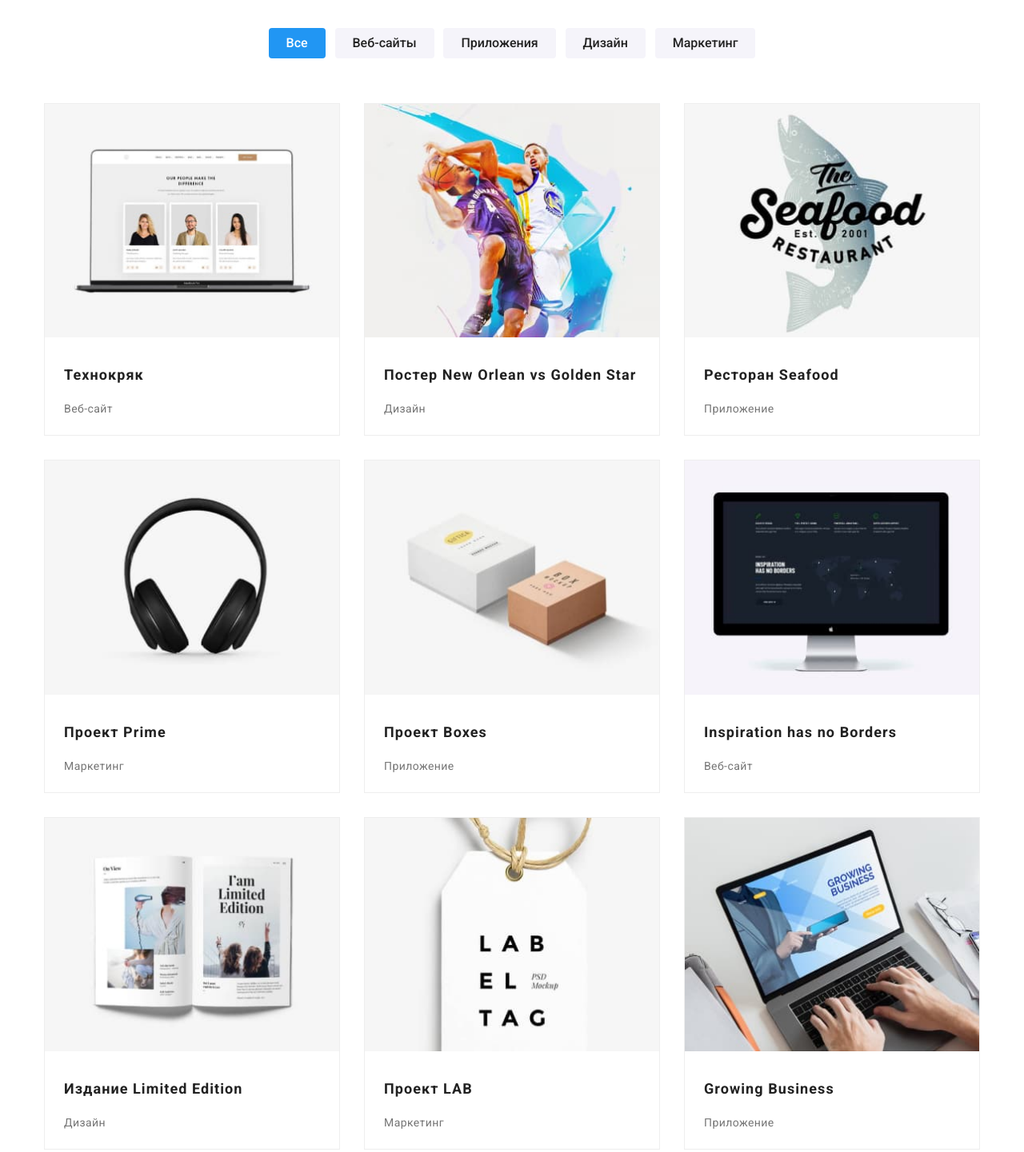
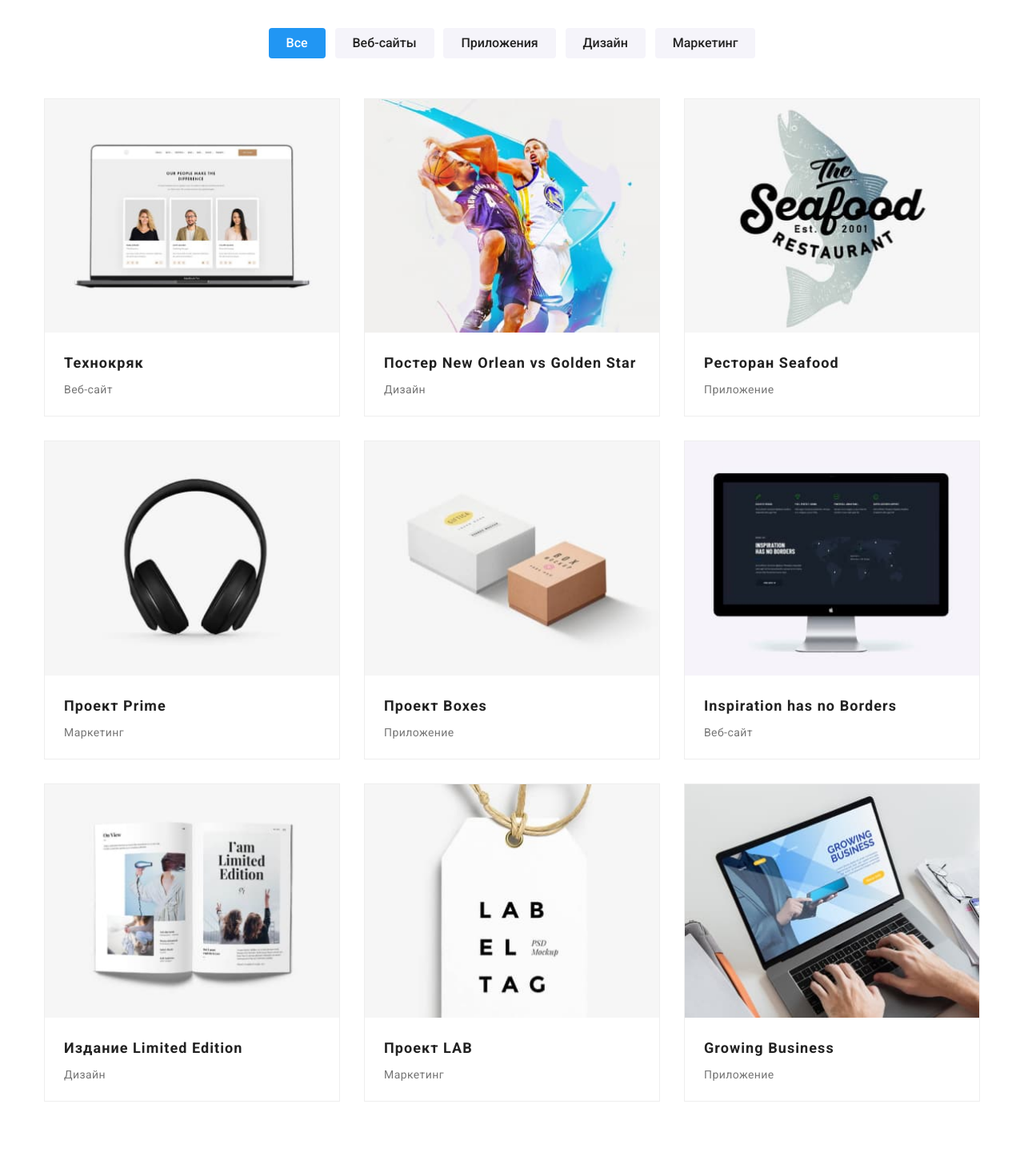
Before and after one commit to VasylievKostia/goit-markup-hw-04, a plain HTML site: page portfolio.html in a window 1280 px wide. Shown: the part 140-1581 px from the top of the page at 80% size. Drawn offline with nearby package versions, Linux system fonts and the light colour scheme.

Commit message:
hw4 v2.5

```diff
--- a/css/styles.css
+++ b/css/styles.css
@@ -412,6 +412,7 @@ margin-bottom: 50px;
 
 .footer .conteiner {
     display: flex;
+    align-items: baseline;
 }
 
 .footer .link {
@@ -456,7 +457,6 @@ margin-bottom: 20px;
 }
 
 .footer-social-links-tomb {
-    padding-top: 12px;
     margin-left: 70px;
 }
 
@@ -494,14 +494,17 @@ padding: 6px 22px;
     background-color: var(--logo-button-color);
     color: var(--hero-text-color);
     cursor: pointer;
+    box-shadow: 0px 3px 1px rgba(0, 0, 0, 0.1), 0px 1px 2px rgba(0, 0, 0, 0.08), 0px 2px 2px rgba(0, 0, 0, 0.12);
 }
 
 
 .portpholio-list-titel {
     font-weight: 700;
     font-size: 18px;
-    line-height: 3;
+    line-height: 2;
     letter-spacing: 0.06em;
+    letter-spacing: 0.06em;
+
     color: var(--header-color);
     margin-bottom: 4px;
 }
@@ -522,7 +525,7 @@ padding: 6px 22px;
 }
 
 .buttons-list {
-    margin-bottom: 56px;
+    margin-bottom: 50px;
     text-align: center;
 }
 
@@ -548,8 +551,8 @@ padding: 6px 22px;
 
 }
 
-.card-item:hover,
-.card-item:focus {
+ .card-link:hover  .card-body,
+ .card-link:focus  .card-body {
     box-shadow: 0px 1px 1px
     rgba(0, 0, 0, 0.12),
     0px 4px 4px rgba(0, 0, 0, 0.06),
--- a/portfolio.html
+++ b/portfolio.html
@@ -27,19 +27,19 @@
             <ul class="list contacts">
                     <li class="contacts-item">
 
+                        <a class="link" href="mailto:info@devstudio.com">
+                            <svg class="icon" width="16px" height="12px">
+                                <use href="./images/sprite.svg#icon-envelope"></use>
+                            </svg>
+                            info@devstudio.com</a>
+                    </li>
+                    <li class="contacts-item">
+
                         <a class="link" href="tel:+380961111111">
-                            <svg class="icon" width="16px" height="12px" >
+                            <svg class="icon" width="10px" height="16px" >
                                 <use href="./images/sprite.svg#icon-smartphone"></use>
                             </svg>
                             +38 096 111 11 11</a>
-                    </li>
-                    <li class="contacts-item">
-
-                        <a class="link" href="mailto:info@devstudio.com">
-                            <svg class="icon" width="10px" height="16px">
-                                <use href="./images/sprite.svg#icon-envelope"></use>
-                            </svg>
-                            info@devstudio.com</a>
                     </li>
             </ul>
         </div>
@@ -58,7 +58,8 @@
             <ul class="list card-list">
                 <li class="card-item">
                     <article class="card">
-                        <a class="link" href="">
+                        <a class="link card-link" href="">
+                            <div class="card-body">
                         <div class="card-tomb">
                        <img src="./images/portfolio/img1.jpg" alt="Технокряк" width="370">
                    </div>
@@ -66,13 +67,15 @@
                     <h2 class="portpholio-list-titel">Технокряк</h2>
                      <p class="portholio-list-text">Веб-сайт</p>
                     </div>
+                </div>
                         </a>
                     </article>
                     </li>
 
                 <li class="card-item">
                     <article class="card">
-                        <a class="link" href="">
+                        <a class="link card-link" href="">
+                            <div class="card-body">
                         <div class="card-tomb">
                     <img src="./images/portfolio/img2.jpg" alt="Постер New Orlean vs Golden Star" width="370">
                         </div>
@@ -80,13 +83,15 @@
                     <h2 class="portpholio-list-titel">Постер New Orlean vs Golden Star</h2>
                     <p class="portholio-list-text">Дизайн</p>
                         </div>
+                    </div>
                         </a>
                     </article>
                 </li>
 
                 <li class="card-item">
                     <article class="card">
-                        <a class="link" href="">
+                        <a class="link card-link" href="">
+                            <div class="card-body">
                         <div class="card-tomb">
                     <img src="./images/portfolio/img3.jpg" alt="Ресторан Seafood" width="370">
                         </div>
@@ -94,12 +99,14 @@
                     <h2 class="portpholio-list-titel">Ресторан Seafood</h2>
                     <p class="portholio-list-text">Приложение</p>
                         </div>
+                    </div>
                         </a>
                     </article>
                 </li>
                 <li  class="card-item">
                     <article class="card">
-                        <a class="link" href="">
+                        <a class="link card-link" href="">
+                            <div class="card-body">
                         <div class="card-tomb">
                     <img src="./images/portfolio/img4.jpg" alt="Проект Prime" width="370">
                         </div>
@@ -107,13 +114,15 @@
                     <h2 class="portpholio-list-titel">Проект Prime</h2>
                     <p class="portholio-list-text">Маркетинг</p>
                         </div>
+                    </div>
                         </a>
                     </article>
                 </li>
 
                 <li class="card-item">
                     <article class="card">
-                        <a class="link" href="">
+                        <a class="link card-link" href="">
+                            <div class="card-body">
                         <div class="card-tomb">
                     <img src="./images/portfolio/img5.jpg" alt="Проект Boxes" width="370">
                     </div>
@@ -121,13 +130,15 @@
                     <h2 class="portpholio-list-titel">Проект Boxes</h2>
                     <p class="portholio-list-text">Приложение</p>
                         </div>
+                    </div>
                         </a>
                     </article>
                 </li>
 
                 <li class="card-item">
                     <article class="card">
-                        <a class="link" href="">
+                        <a class="link card-link" href="">
+                            <div class="card-body">
                         <div class="card-tomb">
                     <img src="./images/portfolio/img6.jpg" alt="Inspiration has no Borders" width="370">
                         </div>
@@ -135,13 +146,15 @@
                     <h2 class="portpholio-list-titel">Inspiration has no Borders</h2>
                     <p class="portholio-list-text">Веб-сайт</p>
                         </div>
+                    </div>
                         </a>
                     </article>
                 </li>
 
                 <li class="card-item">
                     <article class="card">
-                        <a class="link" href="">
+                        <a class="link card-link" href="">
+                            <div class="card-body">
                         <div class="card-tomb">
                     <img src="./images/portfolio/img7.jpg" alt="Издание Limited Edition" width="370">
                         </div>
@@ -149,13 +162,15 @@
                     <h2 class="portpholio-list-titel">Издание Limited Edition</h2>
                     <p class="portholio-list-text">Дизайн</p>
                         </div>
+                    </div>
                         </a>
                     </article>
                 </li>
 
                 <li class="card-item">
                     <article class="card">
-                        <a class="link" href="">
+                        <a class="link card-link" href="">
+                            <div class="card-body">
                         <div class="card-tomb">
                     <img src="./images/portfolio/img8.jpg" alt="Проект LAB" width="370">
                         </div>
@@ -163,12 +178,14 @@
                     <h2 class="portpholio-list-titel">Проект LAB</h2>
                     <P class="portholio-list-text">Маркетинг</p>
                         </div>
+                    </div>
                         </a>
                     </article>
                 </li>
                 <li class="card-item">
                     <article class="card">
-                        <a class="link" href="">
+                        <a class="link card-link" href="">
+                            <div class="card-body">
                         <div class="card-tomb">
 
                     <img src="./images/portfolio/img9.jpg" alt="Growing Business" width="370">
@@ -177,6 +194,7 @@
                     <h2 class="portpholio-list-titel">Growing Business</h2>
                     <p class="portholio-list-text">Приложение</p>
                         </div>
+                    </div>
                     </a>
                     </article>
                 </li>
```
Also changed, not shown: index.html (+11 -11 lines).
